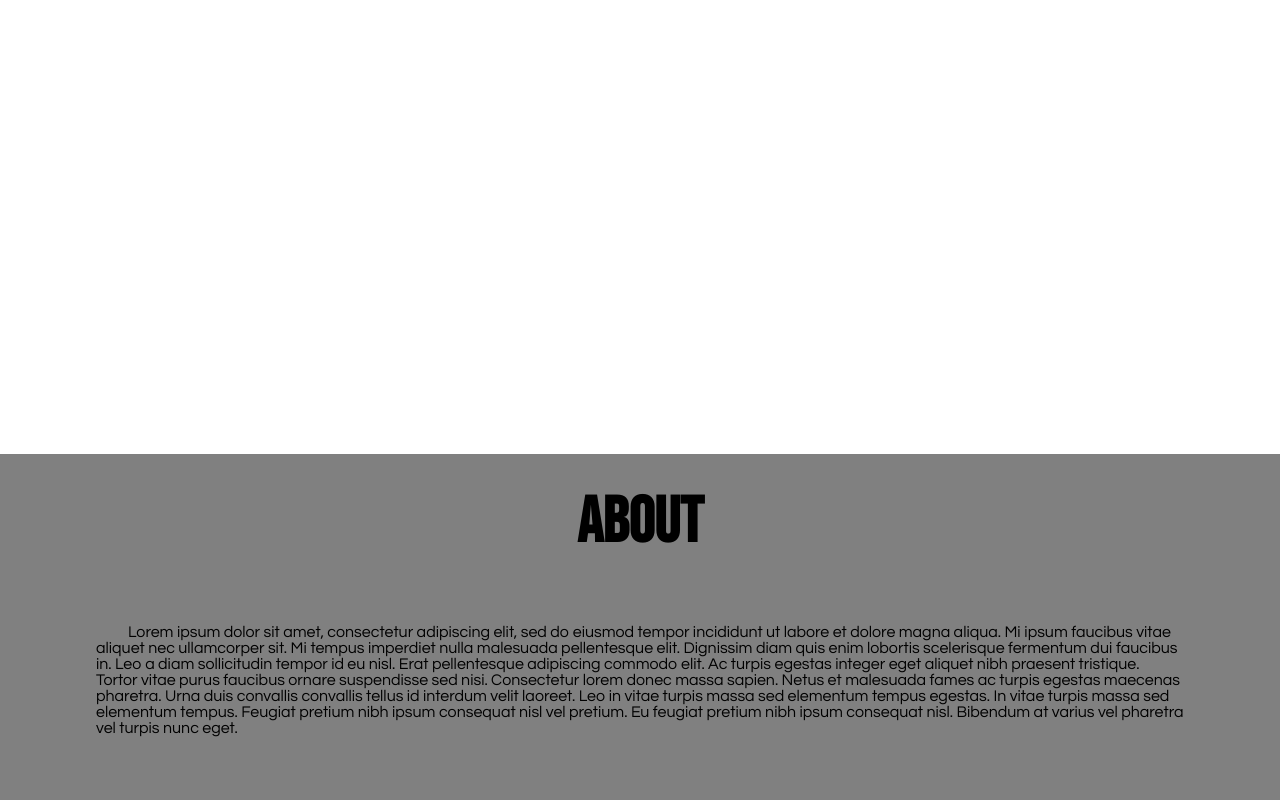
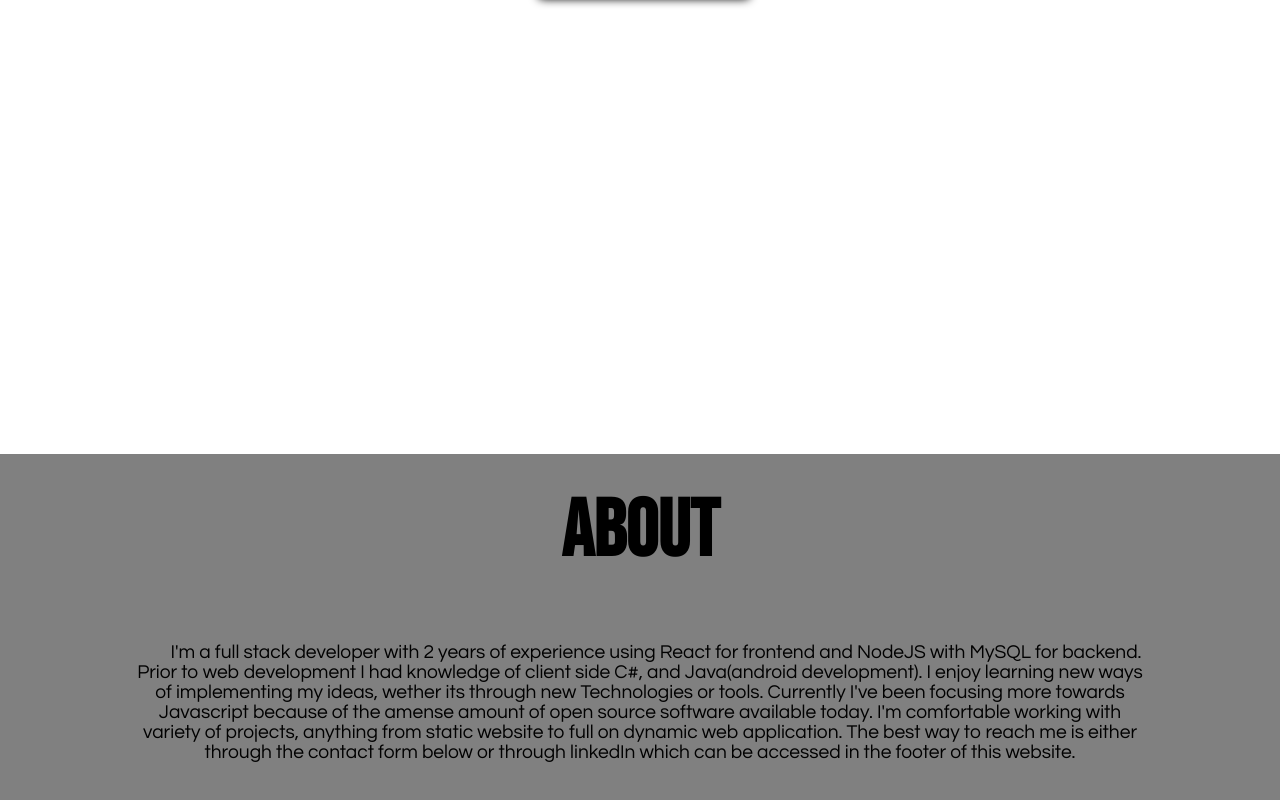
Before and after one commit to mnazari95/portfolio, a Next.js app: page / in a window 1280 px wide. Shown: the part 1946-2746 px from the top of the page. Built offline with nearby package versions, Linux system fonts and the light colour scheme.

Commit message:
changed a few css, removed gh-pages, added about me

```diff
--- a/components/Navigation.js
+++ b/components/Navigation.js
@@ -23,7 +23,7 @@ export default function Navigation() {
 			toggleNavigationRef.current.style.width = "100px";
 		} else {
 			toggleNavigationRef.current.style.width = "0px";
-			toggleBtnRef.current.style.width = "30px";
+			toggleBtnRef.current.style.width = "1.7rem";
 		}
 	}, [toggleNav]);
 
--- a/package.json
+++ b/package.json
@@ -2,7 +2,6 @@
   "name": "portfolio",
   "version": "0.1.0",
   "private": true,
-  "homepage": "https://mnazari95.github.io/portfolio/",
   "scripts": {
     "dev": "next dev",
     "build": "next build",
@@ -13,8 +12,7 @@
     "@fortawesome/fontawesome-svg-core": "^1.2.32",
     "@fortawesome/free-solid-svg-icons": "^5.15.1",
     "@fortawesome/react-fontawesome": "^0.1.12",
-    "gh-pages": "^3.1.0",
-    "next": "^10.0.1",
+    "next": "^10.0.3",
     "react": "17.0.1",
     "react-dom": "17.0.1"
   }
--- a/pages/index.js
+++ b/pages/index.js
@@ -4,7 +4,7 @@ import ContactForm from '../components/ContactForm.js';
 import Navigation from '../components/Navigation.js';
 import Header from '../components/Header.js';
 import {FontAwesomeIcon} from '@fortawesome/react-fontawesome';
-import { faLink } from '@fortawesome/free-solid-svg-icons';
+import { faExternalLinkAlt } from '@fortawesome/free-solid-svg-icons';
 
 export default function Home() {
 
@@ -74,7 +74,12 @@ export default function Home() {
             About
           </h1>
           <div className={styles.centerContent}>
-          <p className={styles.paragraph}>Lorem ipsum dolor sit amet, consectetur adipiscing elit, sed do eiusmod tempor incididunt ut labore et dolore magna aliqua. Mi ipsum faucibus vitae aliquet nec ullamcorper sit. Mi tempus imperdiet nulla malesuada pellentesque elit. Dignissim diam quis enim lobortis scelerisque fermentum dui faucibus in. Leo a diam sollicitudin tempor id eu nisl. Erat pellentesque adipiscing commodo elit. Ac turpis egestas integer eget aliquet nibh praesent tristique. Tortor vitae purus faucibus ornare suspendisse sed nisi. Consectetur lorem donec massa sapien. Netus et malesuada fames ac turpis egestas maecenas pharetra. Urna duis convallis convallis tellus id interdum velit laoreet. Leo in vitae turpis massa sed elementum tempus egestas. In vitae turpis massa sed elementum tempus. Feugiat pretium nibh ipsum consequat nisl vel pretium. Eu feugiat pretium nibh ipsum consequat nisl. Bibendum at varius vel pharetra vel turpis nunc eget.</p>
+          <p className={styles.paragraph}>I'm a full stack developer with 2 years of experience using React for frontend and NodeJS with MySQL for backend.
+          Prior to web development I had knowledge of client side C#, and Java(android development). I enjoy learning new ways of implementing my ideas, wether
+          its through new Technologies or tools. Currently I've been focusing more towards Javascript because of the amense amount of open source software available
+          today. I'm comfortable working with variety of projects, anything from static website to full on dynamic web application. The best way to reach me is either
+          through the contact form below or through linkedIn which can be accessed in the footer of this website.
+          </p>
           </div>
         </section>
         <section className={styles.section} className={styles.b} id="contact">
@@ -91,14 +96,14 @@ export default function Home() {
           target="_blank"
           rel="noopener noreferrer"
         >
-          <FontAwesomeIcon icon={faLink}/> Github
+          <FontAwesomeIcon icon={faExternalLinkAlt} size="2x"/> Github
         </a>
         <a
           href="https://ca.linkedin.com/in/hafiz-nazari-1b324a10a"
           target="_blank"
           rel="noopener noreferrer"
         >
-          <FontAwesomeIcon icon={faLink}/> LinkedIn
+          <FontAwesomeIcon icon={faExternalLinkAlt}/> LinkedIn
         </a>
       </footer>
     </div>
--- a/styles/Home.module.css
+++ b/styles/Home.module.css
@@ -67,7 +67,7 @@
 .title {
   margin: 2rem 1rem;
   line-height: 1.15;
-  font-size: 3rem;
+  font-size: 4rem;
   font-family: 'Bebas Neue', cursive;
 }
 
@@ -84,7 +84,8 @@
 .paragraph {
   text-indent: 2rem;
   text-align: start;
-  margin: 2rem 1rem;
+  font-size: 1.1rem;
+  margin: 2rem 2rem;
 }
 
 .code {
@@ -175,7 +176,9 @@
   }
 
   .paragraph {
-    margin: 2rem 6rem;
+    margin: 2rem 8rem;
+    text-align: center;
+    font-size: 1.2rem;
   }
 
   .card {
@@ -212,6 +215,6 @@
   .title {
     margin: 2rem 1rem;
     line-height: 1.15;
-    font-size: 4rem;
+    font-size: 5rem;
   }
 }
--- a/styles/Navigation.module.css
+++ b/styles/Navigation.module.css
@@ -32,7 +32,7 @@
 	border-radius: 3px;
 	box-shadow: 1px 2px 7px 0px rgba(0, 0, 0, 0.25), 0 2px 10px 0 rgba(0, 0, 0, 0.12);
 	transition: background 0.2s ease-in-out;
-	width: 30px;
+	width: 1.6rem;
 }
 
 .toggleBtn {
@@ -46,7 +46,7 @@
 	border-radius: 3px;
 	box-shadow: 1px 2px 7px 0px rgba(0, 0, 0, 0.25), 0 2px 10px 0 rgba(0, 0, 0, 0.12);
 	transition: background 0.2s ease-in-out, width 0.8s ease-in-out;
-	width: 30px;
+	width: 1.7rem;
 }
 
 @media (min-width: 600px) {
```
Also changed, not shown: 1 other file (tests, documents, lock files or other folders).
